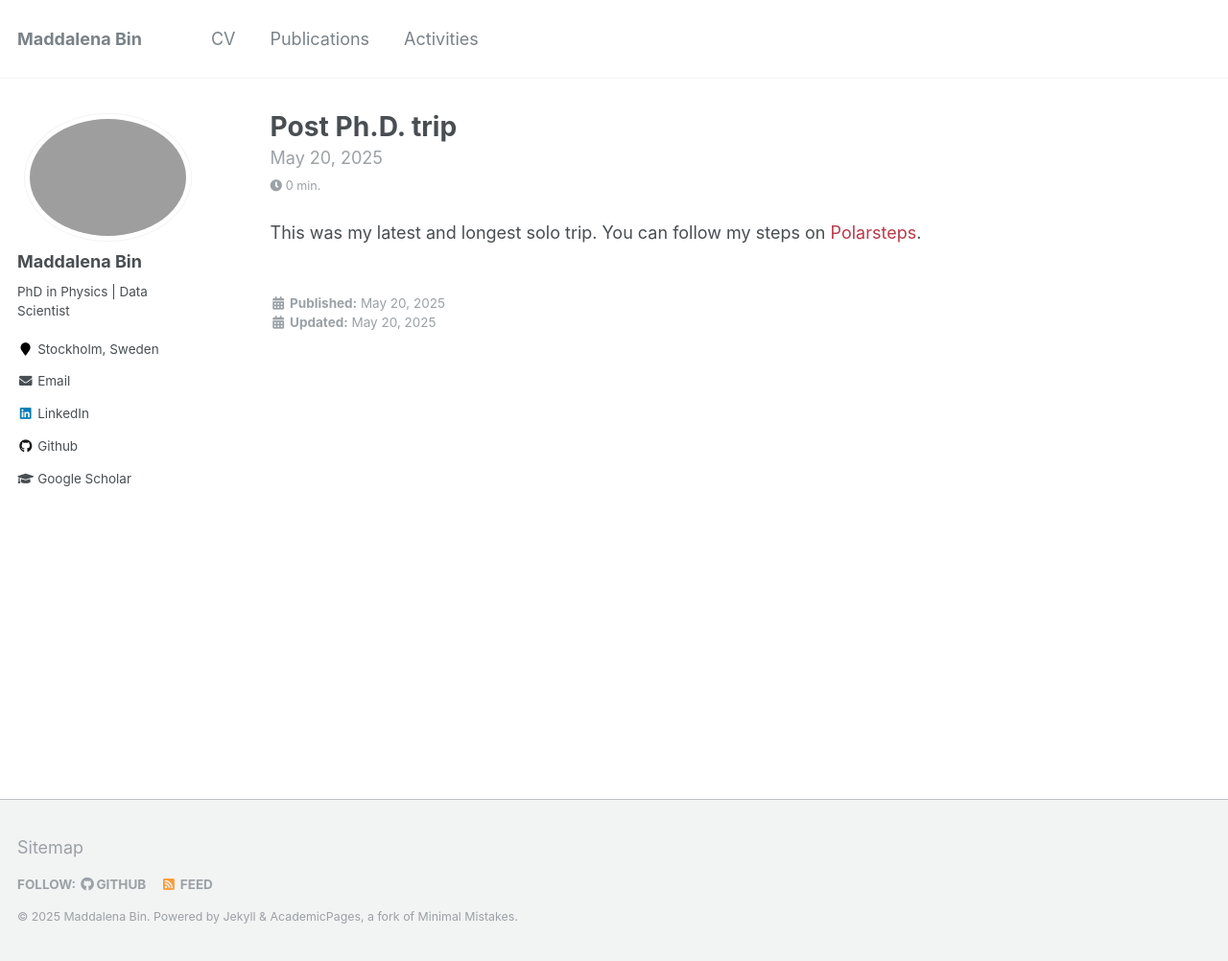
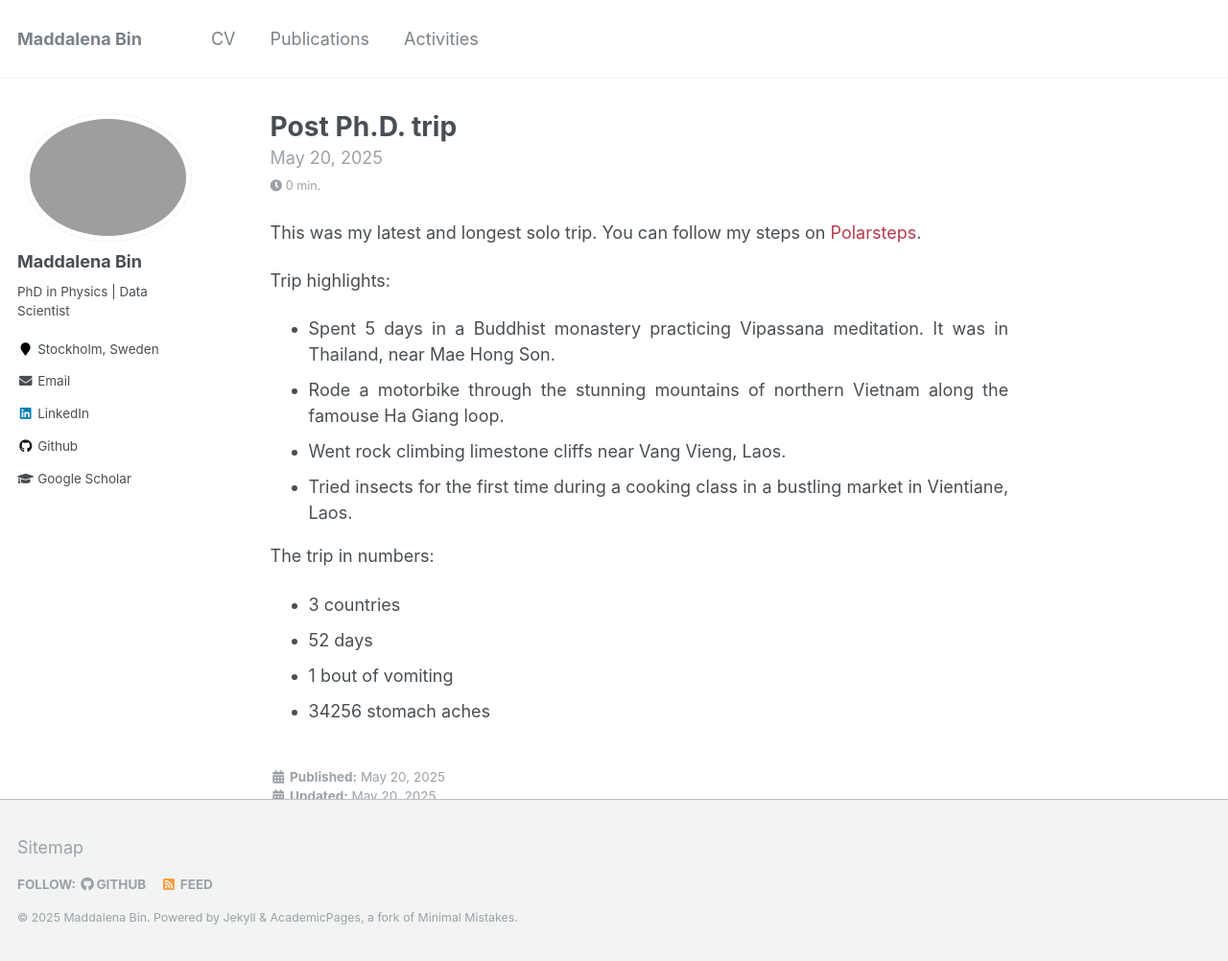
Before and after one commit to maddalenabin/maddalenabin.github.io, a Jekyll site: the page built from _activities/01-traveling.md, in a window 1280 px wide and 1002 px high. Shown: the whole window at 96% size. Built offline with Jekyll 4.4.1, drawn with Linux system fonts in a browser that asks for light colours.

Commit message:
Update 01-traveling.md

```diff
--- a/_activities/01-traveling.md
+++ b/_activities/01-traveling.md
@@ -8,3 +8,15 @@ collection: activities
 
 
 This was my latest and longest solo trip. You can follow my steps on [Polarsteps](https://www.polarsteps.com/MaddalenaBin/16318381-post-phd-trip?s=181e0c8b-df65-4d8f-a01f-487f6ed32d42).
+
+Trip highlights:
+- Spent 5 days in a Buddhist monastery practicing Vipassana meditation. It was in Thailand, near Mae Hong Son.
+- Rode a motorbike through the stunning mountains of northern Vietnam along the famouse Ha Giang loop.
+- Went rock climbing limestone cliffs near Vang Vieng, Laos.
+- Tried insects for the first time during a cooking class in a bustling market in Vientiane, Laos.
+
+The trip in numbers:
+- 3 countries
+- 52 days
+- 1 bout of vomiting
+- 34256 stomach aches
```
